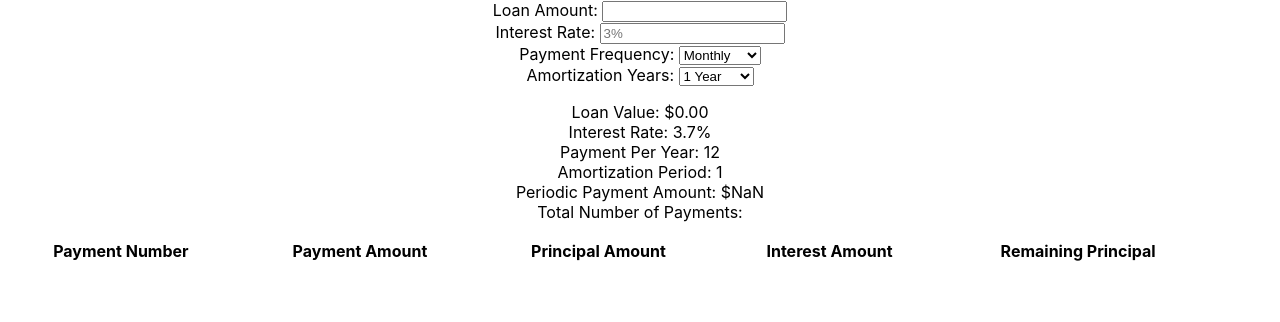
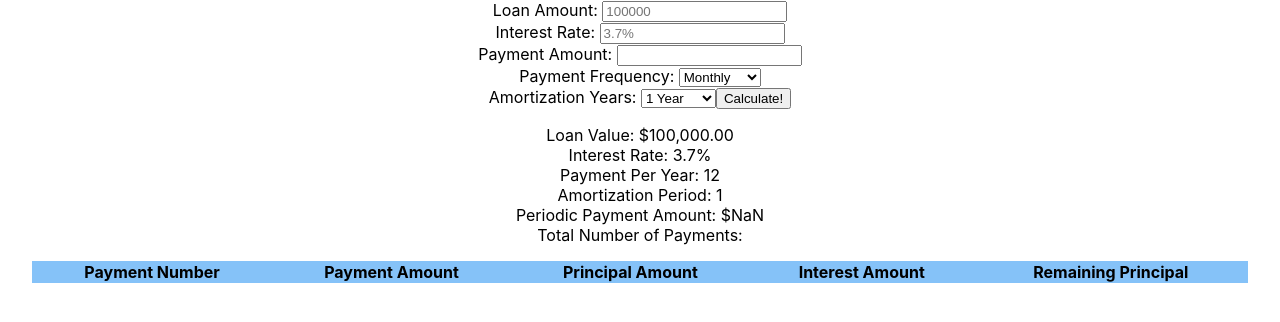
Before and after one commit to tabishz/amortization-calculator, a React (Create React App) app: page / in a window 1280 px wide. Shown: the top 322 px of the page. Built offline with nearby package versions, Linux system fonts and the light colour scheme.

Commit message:
basic functionality working with minimal formatting

```diff
--- a/src/App.css
+++ b/src/App.css
@@ -24,6 +24,10 @@
   color: white;
 }
 
+th {background-color: rgb(133, 194, 248);}
+table, tr, td { border:none; border-spacing: 0; }
+tr:nth-child(even) {background: #a4e0f5}
+
 .App-link {
   color: #61dafb;
 }
--- a/src/App.js
+++ b/src/App.js
@@ -6,7 +6,7 @@ class App extends Component {
   constructor (props) {
     super(props);
     this.state = {
-      loanAmount: 0,
+      loanAmount: 100000,
       interest: 3.7,
       frequency: 12,
       years: 1,
@@ -36,7 +36,7 @@ class App extends Component {
 
   amortizationTable() {
     return(
-      <table id="amortizationSchedule" width="95%">
+      <table id="amortizationSchedule" width="95%" align="center">
         <thead>
           <tr>
             <th>Payment Number</th>
@@ -73,6 +73,7 @@ class App extends Component {
           remainingPrincipal={remainingPrincipal}
         />
       );
+      if (remainingPrincipal <= principalAmount) break;
     }
     return(rows);
   }
@@ -82,10 +83,13 @@ class App extends Component {
     return (
       <div className="App">
         <label>Loan Amount: </label>
-        <input type="number" id="loanAmount" onChange={this.updateValue}></input>
+        <input type="number" id="loanAmount" placeholder="100000" onChange={this.updateValue}></input>
         <br />
         <label>Interest Rate: </label>
-        <input type="number" id="interest" placeholder="3%" onChange={this.updateValue}></input>
+        <input type="number" id="interest" placeholder="3.7%" onChange={this.updateValue}></input>
+        <br />
+        <label>Payment Amount: </label>
+        <input type="number" id="payment" onChange={this.updateValue}></input>
         <br />
         <label>Payment Frequency: </label>
         <select id="frequency" onChange={this.updateValue}>
@@ -104,6 +108,7 @@ class App extends Component {
           <option value="25">25 Years</option>
           <option value="30">30 Years</option>
         </select>
+        <button onClick={this.updateValue}>Calculate!</button>
         <p>
           Loan Value: {numForm.format(this.state.loanAmount)}<br />
           Interest Rate: {this.state.interest}%<br />
```
